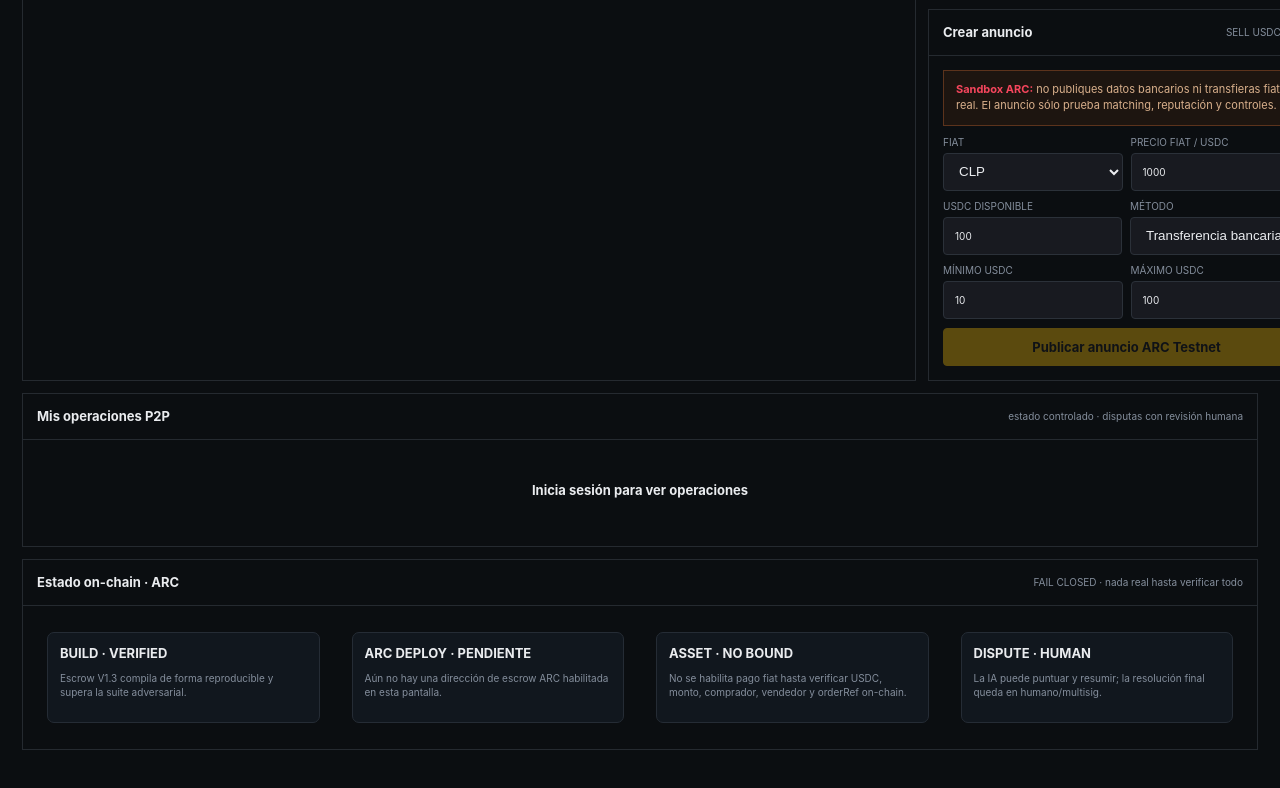
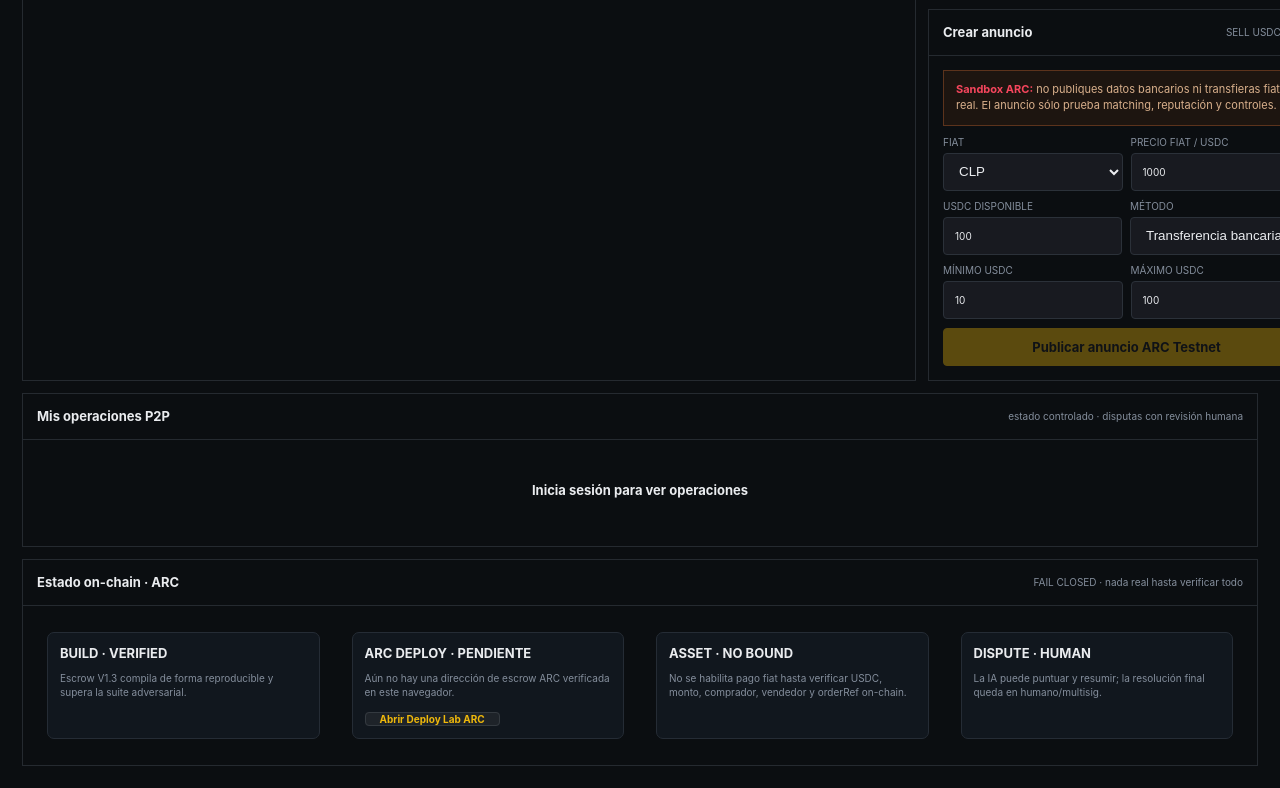
Before and after one commit to Masterlawcoin/COIN, a website: page web-overlay/p2p.html in a window 1280 px wide. Shown: the part 647-1435 px from the top of the page. Drawn offline with Linux system fonts and the light colour scheme; files that its build step writes are made by us from their sources; no server answers.

Commit message:
frontend: surface ARC escrow deploy status in P2P

```diff
--- a/web-overlay/p2p.html
+++ b/web-overlay/p2p.html
@@ -1,12 +1,12 @@
 <!doctype html><html lang="es"><head><meta charset="utf-8"><meta name="viewport" content="width=device-width,initial-scale=1"><meta name="theme-color" content="#0b0e11"><title>MasterlawEX P2P — Exchange</title><link rel="stylesheet" href="/app.css"></head><body>
 <header class="top"><a class="logo mlx-logo" href="/"><i class="mlx-mark"><span>M</span><b>X</b></i><span class="mlx-word"><strong>Masterlaw</strong><em>EX</em><small>EXCHANGE</small></span></a><nav class="nav"><a href="/">Trade</a><a class="hot on" href="/p2p.html">P2P</a><a href="/list.html">Markets</a><a href="/earn.html">Earn</a><a href="/startup.html">Startups</a><a href="/demo.html">Demo</a><a class="ai-link" href="/agents.html">AI Control</a></nav><div class="top-right"><span class="network"><i></i>ARC TESTNET</span><button id="p2pLoginTop" class="wallet">Login P2P</button></div></header>
-<div class="ex-test-strip"><b>P2P · ARC TESTNET SANDBOX</b><span>Escrow V1.3 compilado, reproducible y probado para ARC. Falta desplegarlo y enlazarlo a la UI.</span><strong>NO TRANSFIERAS DINERO REAL.</strong></div>
-<main class="ex-page"><div class="ex-kpis"><div class="ex-kpi"><span>Ofertas activas</span><b id="offerCount">0</b></div><div class="ex-kpi"><span>Agentes P2P</span><b id="agentCount" class="good">—</b></div><div class="ex-kpi"><span>Escrow ARC</span><b class="warn">V1.3 · PRE-DEPLOY</b></div><div class="ex-kpi"><span>Sesión</span><b id="sessionState">Sin login</b></div></div>
+<div class="ex-test-strip"><b>P2P · ARC TESTNET SANDBOX</b><span>Escrow V1.3 compilado, reproducible y probado para ARC. El estado on-chain se verifica abajo; la UI permanece fail-closed hasta integración completa.</span><strong>NO TRANSFIERAS DINERO REAL.</strong></div>
+<main class="ex-page"><div class="ex-kpis"><div class="ex-kpi"><span>Ofertas activas</span><b id="offerCount">0</b></div><div class="ex-kpi"><span>Agentes P2P</span><b id="agentCount" class="good">—</b></div><div class="ex-kpi"><span>Escrow ARC</span><b id="escrowKpi" class="warn">V1.3 · PRE-DEPLOY</b></div><div class="ex-kpi"><span>Sesión</span><b id="sessionState">Sin login</b></div></div>
 <div class="p2p-toolbar"><div><span class="brand-sub">QUIERO</span><div class="segmented"><button id="buyTab" class="on">Comprar USDC</button><button id="sellTab" disabled>Vender USDC</button></div></div><label>Fiat<select id="fiatFilter"><option value="">Todos</option><option>CLP</option><option>ARS</option><option>USD</option><option>BRL</option><option>MXN</option><option>EUR</option></select></label><label>Método<select id="payFilter"><option value="">Todos</option><option value="BANK_TRANSFER">Transferencia bancaria</option><option value="MERCADO_PAGO">Mercado Pago</option><option value="TRANSFER_24_7">Transferencia 24/7</option></select></label><label>Monto USDC<input id="amountFilter" inputmode="decimal" placeholder="Ej. 100"></label><button id="refreshP2P" class="ex-btn">Actualizar</button></div>
 <div class="p2p-grid"><section class="ex-panel"><div class="ex-panel-head"><h2>Mercado P2P · USDC</h2><span id="marketMode">ARC TESTNET · PRE-ESCROW</span></div><div class="offer-head"><span>Comerciante</span><span>Precio</span><span>Disponible / límites</span><span>Pago</span><span>Confianza</span><span></span></div><div id="offerRows"><div class="empty-p2p"><b>Cargando mercado…</b><span>Consultando ofertas compartidas.</span></div></div></section>
 <aside class="side-stack"><section class="ex-panel"><div class="ex-panel-head"><h3>Cuenta P2P</h3><span>firma de wallet</span></div><div class="ex-body login-box"><div id="loginStatus" class="sandbox-warning"><b>No autenticado.</b> Conecta la wallet en ARC Testnet y firma un nonce. La firma no autoriza transferencias.</div><div class="wallet-id" id="p2pWallet">—</div><input id="displayName" placeholder="Nombre público / alias" style="height:38px;background:#181a20;border:1px solid #2b3139;color:#eaecef;padding:0 11px"><button id="loginP2P" class="ex-btn primary">Login con wallet</button><button id="saveProfile" class="ex-btn" disabled>Guardar alias</button><button id="logoutP2P" class="ex-btn" disabled>Cerrar sesión</button><div id="repLine" class="brand-sub">Reputación — · Operaciones —</div></div></section>
 <section class="ex-panel"><div class="ex-panel-head"><h3>Crear anuncio</h3><span>SELL USDC · ARC</span></div><div class="ex-body"><div class="sandbox-warning" style="margin-bottom:10px"><b>Sandbox ARC:</b> no publiques datos bancarios ni transfieras fiat real. El anuncio sólo prueba matching, reputación y controles.</div><form id="offerForm" class="ex-form"><div class="row2"><label>Fiat<select id="offerFiat"><option>CLP</option><option>ARS</option><option>USD</option><option>BRL</option><option>MXN</option><option>EUR</option></select></label><label>Precio fiat / USDC<input id="offerPrice" inputmode="decimal" value="1000"></label></div><div class="row2"><label>USDC disponible<input id="offerAmount" inputmode="decimal" value="100"></label><label>Método<select id="offerPayment"><option value="BANK_TRANSFER">Transferencia bancaria</option><option value="MERCADO_PAGO">Mercado Pago</option><option value="TRANSFER_24_7">Transferencia 24/7</option><option value="OTHER_VERIFIED">Otro verificado</option></select></label></div><div class="row2"><label>Mínimo USDC<input id="offerMin" inputmode="decimal" value="10"></label><label>Máximo USDC<input id="offerMax" inputmode="decimal" value="100"></label></div><button id="createOffer" class="ex-btn primary" type="submit" disabled>Publicar anuncio ARC Testnet</button></form></div></section></aside></div>
 <section class="ex-panel" style="margin-top:12px"><div class="ex-panel-head"><h3>Mis operaciones P2P</h3><span>estado controlado · disputas con revisión humana</span></div><div id="myTrades"><div class="empty-p2p"><b>Inicia sesión para ver operaciones</b></div></div></section>
-<section class="ex-panel" style="margin-top:12px"><div class="ex-panel-head"><h3>Estado on-chain · ARC</h3><span>FAIL CLOSED · nada real hasta verificar todo</span></div><div class="ex-body" style="display:grid;grid-template-columns:repeat(4,1fr);gap:12px"><div class="market-cta"><b>BUILD · VERIFIED</b><p>Escrow V1.3 compila de forma reproducible y supera la suite adversarial.</p></div><div class="market-cta"><b>ARC DEPLOY · PENDIENTE</b><p>Aún no hay una dirección de escrow ARC habilitada en esta pantalla.</p></div><div class="market-cta"><b>ASSET · NO BOUND</b><p>No se habilita pago fiat hasta verificar USDC, monto, comprador, vendedor y orderRef on-chain.</p></div><div class="market-cta"><b>DISPUTE · HUMAN</b><p>La IA puede puntuar y resumir; la resolución final queda en humano/multisig.</p></div></div></section></main>
+<section class="ex-panel" style="margin-top:12px"><div class="ex-panel-head"><h3>Estado on-chain · ARC</h3><span>FAIL CLOSED · nada real hasta verificar todo</span></div><div class="ex-body" style="display:grid;grid-template-columns:repeat(4,1fr);gap:12px"><div class="market-cta"><b>BUILD · VERIFIED</b><p>Escrow V1.3 compila de forma reproducible y supera la suite adversarial.</p></div><div class="market-cta" id="arcDeployCard"><b id="arcDeployTitle">ARC DEPLOY · PENDIENTE</b><p id="arcDeployText">Aún no hay una dirección de escrow ARC verificada en este navegador.</p><a class="ex-btn" href="/protocol.html#p2pEscrowLab">Abrir Deploy Lab ARC</a></div><div class="market-cta"><b id="arcAssetTitle">ASSET · NO BOUND</b><p id="arcAssetText">No se habilita pago fiat hasta verificar USDC, monto, comprador, vendedor y orderRef on-chain.</p></div><div class="market-cta"><b>DISPUTE · HUMAN</b><p>La IA puede puntuar y resumir; la resolución final queda en humano/multisig.</p></div></div></section></main>
 <div id="p2pModal" class="ex-modal"><div class="ex-modal-card"><div class="ex-modal-head"><b>Reservar oferta · ARC Testnet</b><button id="closeP2PModal">×</button></div><div class="ex-body ex-form"><div id="modalMerchant" class="sandbox-warning"></div><label>Monto USDC<input id="takeAmount" inputmode="decimal"></label><div id="takeSummary" class="brand-sub">—</div><button id="confirmTake" class="ex-btn green">Reservar operación</button><small style="color:#f6465d">Esto NO envía dinero ni bloquea USDC todavía. Sólo crea una operación de sandbox ARC.</small></div></div></div>
 <nav class="bottomnav"><a href="/">Trade</a><a href="/list.html">Markets</a><a class="on" href="/p2p.html">P2P</a><a href="/demo.html">Demo</a><a href="/earn.html">Earn</a><a href="/startup.html">Launch</a><a href="/portfolio.html">Wallet</a></nav><div id="toast" class="toast"></div><script src="/core.js"></script><script src="/p2p.js"></script></body></html>
```
